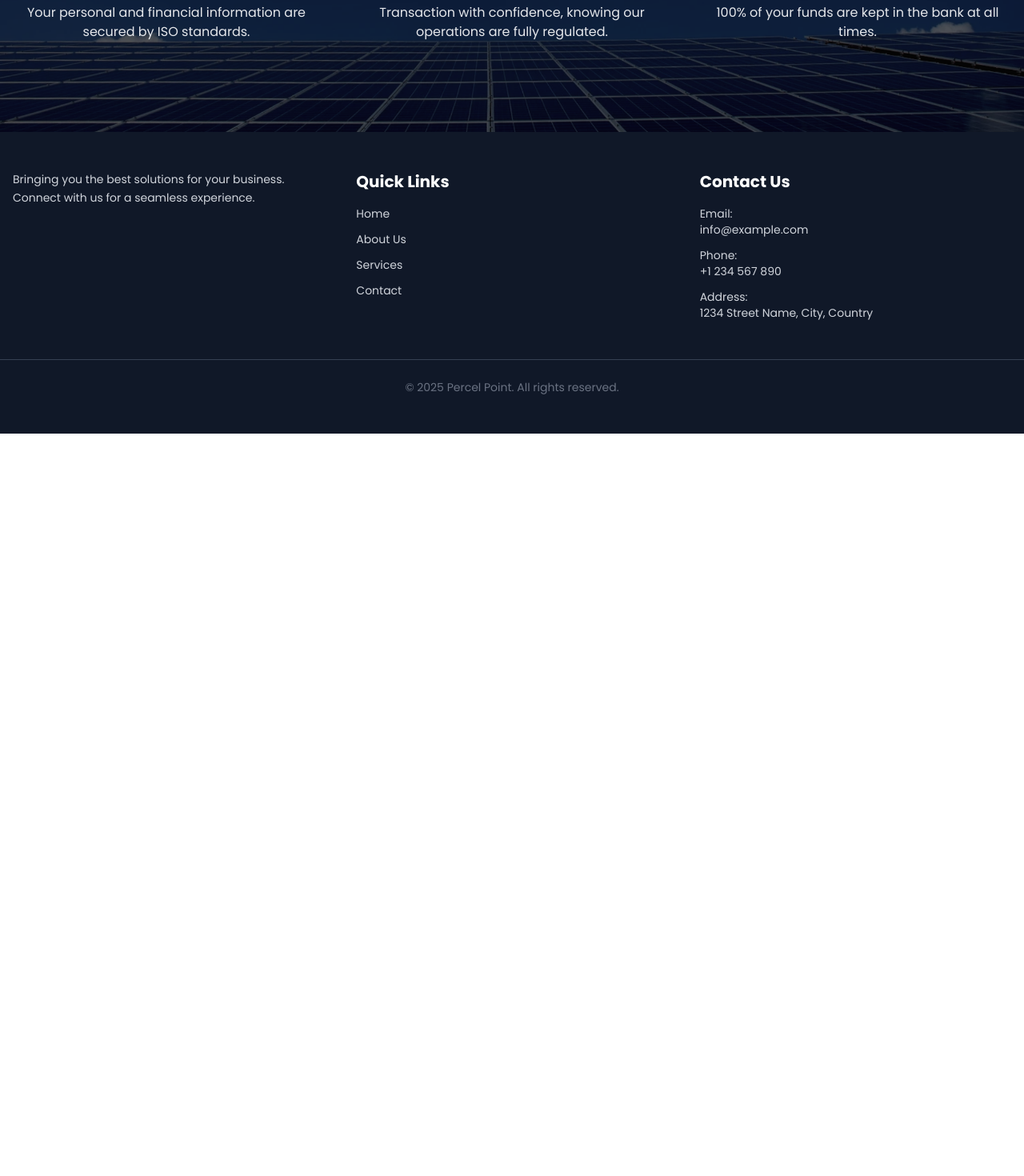
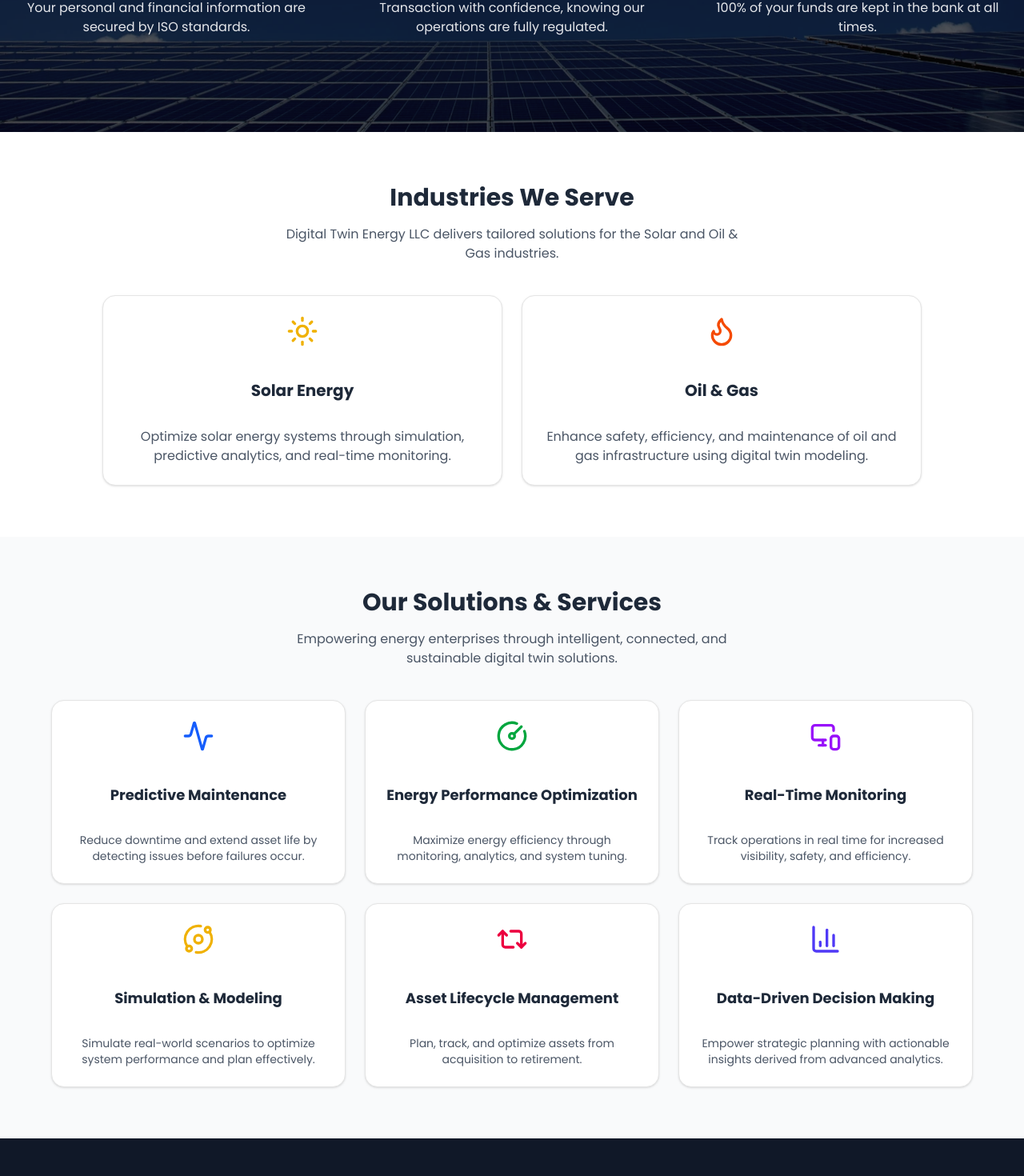
Before and after one commit to aminul118/digital-twins-energy, a Next.js app: page / in a window 1280 px wide. Shown: the part 1082-2552 px from the top of the page at 80% size. Before the commit the page ends 1624 px from the top, so only its background shows below. Built offline with nearby package versions, Linux system fonts and the light colour scheme.

Commit message:
Our Solutions & Services done

```diff
--- a/src/app/(root)/page.tsx
+++ b/src/app/(root)/page.tsx
@@ -1,5 +1,7 @@
 import HeroSection from "@/components/Home/HeroSection";
-import WhyDigitalTwin from "@/components/Home/WhyDigitalTwin";
+import IndustriesServed from "@/components/Home/IndustriesServed";
+import OurSolutions from "@/components/Home/OurSolution";
+import WhyDigitalTwin from "@/components/common/WhyDigitalTwin";
 import React from "react";
 
 const HomePage = () => {
@@ -7,6 +9,8 @@ const HomePage = () => {
     <div>
       <HeroSection />
       <WhyDigitalTwin />
+      <IndustriesServed />
+      <OurSolutions />
     </div>
   );
 };
--- /dev/null
+++ b/src/components/Home/IndustriesServed.tsx
@@ -0,0 +1,54 @@
+import { Card, CardContent } from "@/components/ui/card";
+import { Flame, Sun } from "lucide-react";
+import SectionTitle from "../ui/SectionTitle";
+
+const industries = [
+  {
+    id: 1,
+    title: "Solar Energy",
+    description:
+      "Optimize solar energy systems through simulation, predictive analytics, and real-time monitoring.",
+    icon: <Sun className="w-10 h-10 text-yellow-500" />,
+  },
+  {
+    id: 2,
+    title: "Oil & Gas",
+    description:
+      "Enhance safety, efficiency, and maintenance of oil and gas infrastructure using digital twin modeling.",
+    icon: <Flame className="w-10 h-10 text-orange-600" />,
+  },
+];
+
+const IndustriesServed = () => {
+  return (
+    <section className="py-16 px-4 md:px-8 lg:px-16 bg-white">
+      <div className="max-w-5xl mx-auto ">
+        <SectionTitle
+          title=" Industries We Serve"
+          details="  Digital Twin Energy LLC delivers tailored solutions for the Solar and
+          Oil & Gas industries."
+        />
+
+
+        <div className="grid grid-cols-1 sm:grid-cols-2 gap-6">
+          {industries.map(({ id, title, description, icon }) => (
+            <Card
+              key={id}
+              className="flex flex-col items-center text-center p-6 hover:shadow-md transition rounded-2xl"
+            >
+              <div className="mb-4">{icon}</div>
+              <h3 className="text-xl font-semibold text-gray-800 mb-2">
+                {title}
+              </h3>
+              <CardContent className="p-0 text-gray-600">
+                {description}
+              </CardContent>
+            </Card>
+          ))}
+        </div>
+      </div>
+    </section>
+  );
+};
+
+export default IndustriesServed;
--- /dev/null
+++ b/src/components/Home/OurSolution.tsx
@@ -0,0 +1,90 @@
+"use client";
+
+import { Card, CardContent } from "@/components/ui/card";
+import {
+  Activity,
+  GaugeCircle,
+  MonitorSmartphone,
+  Orbit,
+  Repeat2,
+  BarChart3,
+} from "lucide-react";
+import SectionTitle from "../ui/SectionTitle";
+
+const services = [
+  {
+    id: 1,
+    title: "Predictive Maintenance",
+    description:
+      "Reduce downtime and extend asset life by detecting issues before failures occur.",
+    icon: <Activity className="w-10 h-10 text-blue-600" />,
+  },
+  {
+    id: 2,
+    title: "Energy Performance Optimization",
+    description:
+      "Maximize energy efficiency through monitoring, analytics, and system tuning.",
+    icon: <GaugeCircle className="w-10 h-10 text-green-600" />,
+  },
+  {
+    id: 3,
+    title: "Real-Time Monitoring",
+    description:
+      "Track operations in real time for increased visibility, safety, and efficiency.",
+    icon: <MonitorSmartphone className="w-10 h-10 text-purple-600" />,
+  },
+  {
+    id: 4,
+    title: "Simulation & Modeling",
+    description:
+      "Simulate real-world scenarios to optimize system performance and plan effectively.",
+    icon: <Orbit className="w-10 h-10 text-yellow-500" />,
+  },
+  {
+    id: 5,
+    title: "Asset Lifecycle Management",
+    description:
+      "Plan, track, and optimize assets from acquisition to retirement.",
+    icon: <Repeat2 className="w-10 h-10 text-rose-600" />,
+  },
+  {
+    id: 6,
+    title: "Data-Driven Decision Making",
+    description:
+      "Empower strategic planning with actionable insights derived from advanced analytics.",
+    icon: <BarChart3 className="w-10 h-10 text-indigo-600" />,
+  },
+];
+
+const OurSolutions = () => {
+  return (
+    <section className="bg-gray-50 py-16 px-4 md:px-8 lg:px-16">
+      <div className="max-w-6xl mx-auto text-center">
+        <SectionTitle
+          title="Our Solutions & Services"
+          details="Empowering energy enterprises through intelligent, connected, and
+          sustainable digital twin solutions."
+        />
+
+        <div className="grid grid-cols-1 sm:grid-cols-2 lg:grid-cols-3 gap-6">
+          {services.map(({ id, title, description, icon }) => (
+            <Card
+              key={id}
+              className="flex flex-col items-center text-center p-6 hover:shadow-md transition rounded-2xl"
+            >
+              <div className="mb-4">{icon}</div>
+              <h3 className="text-lg font-semibold text-gray-800 mb-2">
+                {title}
+              </h3>
+              <CardContent className="p-0 text-gray-600 text-sm">
+                {description}
+              </CardContent>
+            </Card>
+          ))}
+        </div>
+      </div>
+    </section>
+  );
+};
+
+export default OurSolutions;
--- a/src/components/Home/WhyDigitalTwin.tsx
+++ b/src/components/common/WhyDigitalTwin.tsx
@@ -27,18 +27,20 @@ const features = [
 
 const WhyDigitalTwin = () => {
   return (
-    <div className="relative bg-[url('/assets/background/bg-solar.png')] bg-local md:bg-fixed bg-center bg-cover h-auto min-h-[550px] flex items-center justify-center py-16 px-4">
+    <div className="relative bg-[url('/assets/background/bg-solar.png')] bg-local md:bg-fixed bg-center bg-cover h-auto min-h-[550px] flex items-center justify-center py-16 2xl:py-40 px-4">
       {/* Overlay for better text readability */}
       <div className="absolute inset-0 bg-black/50"></div>
 
       <div className="relative w-full max-w-7xl mx-auto text-white text-center">
-        <h1 className="text-2xl sm:text-3xl md:text-4xl font-semibold">
-          Why Digital Twin Energy LLC?
-        </h1>
-        <p className="mt-4 text-sm sm:text-base md:text-lg max-w-2xl mx-auto">
-          Lorem ipsum dolor sit amet consectetur, adipisicing elit. Earum atque
-          similique, rerum labore odio sit ducimus nisi neque facilis vero!
-        </p>
+        <div className="max-w-3xl mx-auto">
+          <h2 className="text-3xl font-bold  mb-4">
+            Why Digital Twin Energy LLC?
+          </h2>
+          <p className=" mb-10  mx-auto">
+            orem ipsum dolor sit amet consectetur, adipisicing elit. Earum atque
+            similique, rerum labore odio sit ducimus nisi neque facilis vero!
+          </p>
+        </div>
 
         {/* Cards Container */}
         <div className="grid sm:grid-cols-1 md:grid-cols-2 lg:grid-cols-3 gap-6 sm:gap-8 md:gap-12 mt-12 md:mt-16 w-full">
--- /dev/null
+++ b/src/components/ui/SectionTitle.tsx
@@ -0,0 +1,15 @@
+type TSectionTitle = {
+  title: string;
+  details: string;
+};
+
+const SectionTitle = ({ title, details }: TSectionTitle) => {
+  return (
+    <div className="text-center max-w-xl mx-auto">
+      <h2 className="text-3xl font-bold text-gray-800 mb-4">{title}</h2>
+      <p className="text-gray-600 mb-10  mx-auto">{details}</p>
+    </div>
+  );
+};
+
+export default SectionTitle;
--- a/src/components/ui/card.tsx
+++ b/src/components/ui/card.tsx
@@ -1,18 +1,18 @@
-import * as React from "react"
+import * as React from "react";
 
-import { cn } from "@/lib/utils"
+import { cn } from "@/lib/utils";
 
 function Card({ className, ...props }: React.ComponentProps<"div">) {
   return (
     <div
       data-slot="card"
       className={cn(
-        "bg-card text-card-foreground flex flex-col gap-6 rounded-xl border py-6 shadow-sm",
+        "bg-card text-card-foreground flex flex-col gap-6 rounded-xl border py-6 shadow-sm hover:cursor-pointer",
         className
       )}
       {...props}
     />
-  )
+  );
 }
 
 function CardHeader({ className, ...props }: React.ComponentProps<"div">) {
@@ -25,7 +25,7 @@ function CardHeader({ className, ...props }: React.ComponentProps<"div">) {
       )}
       {...props}
     />
-  )
+  );
 }
 
 function CardTitle({ className, ...props }: React.ComponentProps<"div">) {
@@ -35,7 +35,7 @@ function CardTitle({ className, ...props }: React.ComponentProps<"div">) {
       className={cn("leading-none font-semibold", className)}
       {...props}
     />
-  )
+  );
 }
 
 function CardDescription({ className, ...props }: React.ComponentProps<"div">) {
@@ -45,7 +45,7 @@ function CardDescription({ className, ...props }: React.ComponentProps<"div">) {
       className={cn("text-muted-foreground text-sm", className)}
       {...props}
     />
-  )
+  );
 }
 
 function CardAction({ className, ...props }: React.ComponentProps<"div">) {
@@ -58,7 +58,7 @@ function CardAction({ className, ...props }: React.ComponentProps<"div">) {
       )}
       {...props}
     />
-  )
+  );
 }
 
 function CardContent({ className, ...props }: React.ComponentProps<"div">) {
@@ -68,7 +68,7 @@ function CardContent({ className, ...props }: React.ComponentProps<"div">) {
       className={cn("px-6", className)}
       {...props}
     />
-  )
+  );
 }
 
 function CardFooter({ className, ...props }: React.ComponentProps<"div">) {
@@ -78,7 +78,7 @@ function CardFooter({ className, ...props }: React.ComponentProps<"div">) {
       className={cn("flex items-center px-6 [.border-t]:pt-6", className)}
       {...props}
     />
-  )
+  );
 }
 
 export {
@@ -89,4 +89,4 @@ export {
   CardAction,
   CardDescription,
   CardContent,
-}
+};
```
